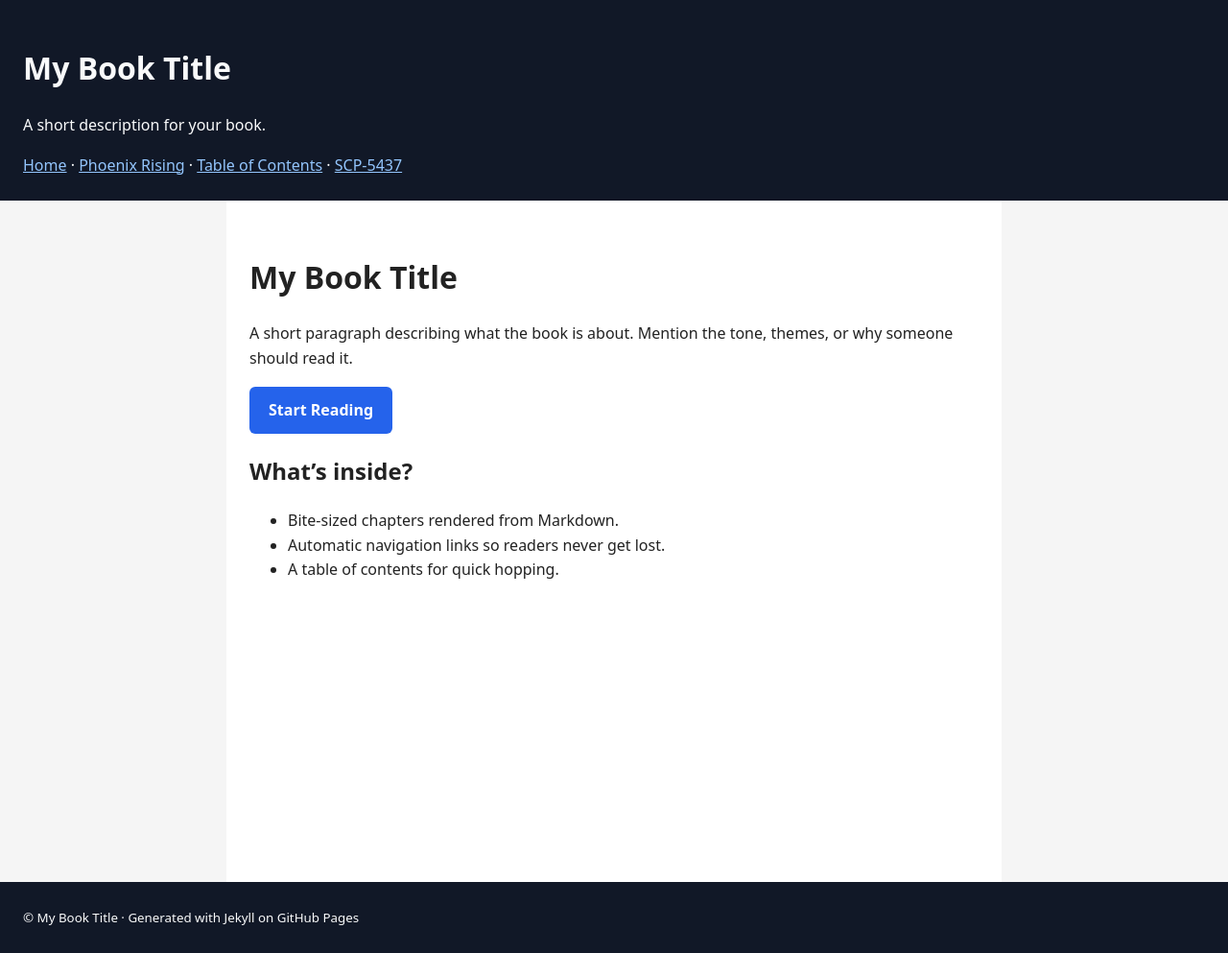
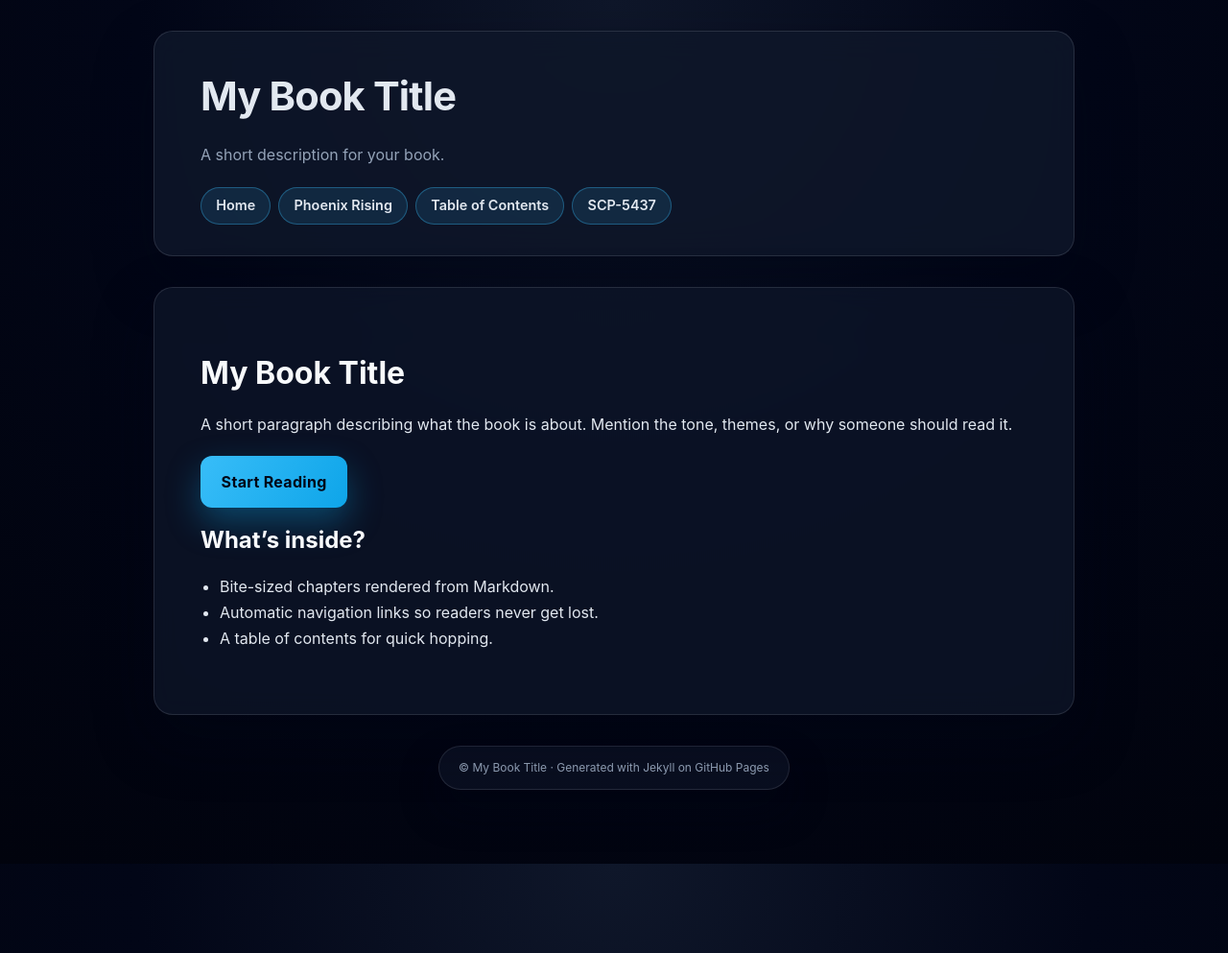
Before and after one commit to CosmicPhoenix171/Books, a Jekyll site: the page built from index.md, in a window 1280 px wide. Shown: the whole page at 96% size. Built offline with Jekyll 4.4.1, drawn with Linux system fonts in a browser that asks for light colours.

Commit message:
Enhance default layout with improved styling and responsive design adjustments

```diff
--- a/_layouts/default.html
+++ b/_layouts/default.html
@@ -5,36 +5,115 @@
     <meta name="viewport" content="width=device-width, initial-scale=1">
     <title>{{ page.title | default: site.title }}</title>
     <style>
+      :root {
+        --bg: #020617;
+        --surface: #0f172a;
+        --card: rgba(15, 23, 42, 0.85);
+        --text: #e2e8f0;
+        --muted: #94a3b8;
+        --accent: #38bdf8;
+        --accent-strong: #0ea5e9;
+        --border: rgba(226, 232, 240, 0.12);
+      }
+      * {
+        box-sizing: border-box;
+      }
       body {
-        font-family: system-ui, -apple-system, BlinkMacSystemFont, "Segoe UI", sans-serif;
+        font-family: "Inter", "Segoe UI", system-ui, -apple-system, BlinkMacSystemFont, sans-serif;
         margin: 0;
-        background: #f5f5f5;
-        color: #222;
-        line-height: 1.6;
+        min-height: 100vh;
+        background: radial-gradient(circle at top, #0f172a 0%, #020617 45%, #01030d 100%);
+        color: var(--text);
+        line-height: 1.7;
+        padding: 2rem 1rem;
+        display: flex;
+        flex-direction: column;
+        gap: 2rem;
       }
-      header, footer {
-        background: #111827;
-        color: #f9fafb;
-        padding: 1.5rem;
+      header,
+      main,
+      footer {
+        width: min(960px, 100%);
+        margin: 0 auto;
       }
-      header a, footer a {
-        color: #93c5fd;
+      header {
+        background: var(--card);
+        border: 1px solid var(--border);
+        border-radius: 1.25rem;
+        padding: 2rem clamp(1.5rem, 4vw, 3rem);
+        box-shadow: 0 25px 60px rgba(2, 6, 23, 0.45);
+        backdrop-filter: blur(16px);
+      }
+      header h1 {
+        margin: 0 0 0.75rem;
+        font-size: clamp(1.8rem, 4vw, 2.6rem);
+        letter-spacing: -0.02em;
+      }
+      header p {
+        margin: 0 0 1.25rem;
+        color: var(--muted);
+        max-width: 60ch;
+      }
+      nav {
+        display: flex;
+        flex-wrap: wrap;
+        gap: 0.5rem;
+      }
+      nav a {
+        text-decoration: none;
+        color: var(--text);
+        background: rgba(56, 189, 248, 0.12);
+        border: 1px solid rgba(56, 189, 248, 0.35);
+        padding: 0.4rem 0.95rem;
+        border-radius: 999px;
+        font-size: 0.9rem;
+        font-weight: 600;
+        transition: background 180ms ease, color 180ms ease, transform 180ms ease;
+      }
+      nav a:hover {
+        background: rgba(56, 189, 248, 0.3);
+        color: #f8fafc;
+        transform: translateY(-1px);
       }
       main {
-        max-width: 760px;
-        margin: 0 auto;
-        padding: 2rem 1.5rem 3rem;
-        background: #fff;
-        min-height: 70vh;
+        background: rgba(15, 23, 42, 0.72);
+        border: 1px solid var(--border);
+        border-radius: 1.25rem;
+        padding: clamp(1.5rem, 4vw, 3rem);
+        box-shadow: 0 25px 60px rgba(2, 6, 23, 0.35);
+        backdrop-filter: blur(12px);
+      }
+      main :is(h1, h2, h3, h4, h5, h6) {
+        color: #f8fafc;
+        line-height: 1.2;
+      }
+      main p {
+        margin-bottom: 1.15rem;
+      }
+      main a {
+        color: var(--accent);
+        font-weight: 600;
+      }
+      ul, ol {
+        padding-left: 1.25rem;
       }
       .btn-primary {
-        display: inline-block;
-        padding: 0.75rem 1.25rem;
-        background: #2563eb;
-        color: #fff;
+        display: inline-flex;
+        align-items: center;
+        gap: 0.4rem;
+        padding: 0.85rem 1.35rem;
+        background: linear-gradient(120deg, var(--accent), var(--accent-strong));
+        color: #020617;
         text-decoration: none;
-        border-radius: 0.375rem;
-        font-weight: 600;
+        border-radius: 0.75rem;
+        font-weight: 700;
+        letter-spacing: 0.02em;
+        box-shadow: 0 15px 35px rgba(14, 165, 233, 0.35);
+        transition: transform 180ms ease, box-shadow 180ms ease;
+      }
+      .btn-primary:hover {
+        transform: translateY(-1px) scale(1.01);
+        box-shadow: 0 25px 45px rgba(14, 165, 233, 0.45);
       }
       .chapter-nav {
         display: flex;
@@ -42,19 +121,50 @@
         gap: 1rem;
         margin-top: 3rem;
         padding-top: 1.5rem;
-        border-top: 1px solid #e5e7eb;
+        border-top: 1px solid var(--border);
       }
       .chapter-nav a {
-        color: #2563eb;
+        color: var(--accent);
         font-weight: 600;
         text-decoration: none;
+        padding: 0.4rem 0.9rem;
+        border-radius: 999px;
+        border: 1px solid rgba(56, 189, 248, 0.35);
+        background: rgba(56, 189, 248, 0.08);
       }
       .chapter-meta {
-        color: #6b7280;
+        color: var(--muted);
         text-transform: uppercase;
         letter-spacing: 0.1em;
-        font-size: 0.8rem;
-        margin-bottom: 0.5rem;
+        font-size: 0.82rem;
+        margin-bottom: 0.75rem;
+      }
+      footer {
+        color: var(--muted);
+        font-size: 0.9rem;
+        padding: 0 0.5rem 2rem;
+        text-align: center;
+      }
+      footer small {
+        display: inline-block;
+        padding: 0.75rem 1.25rem;
+        border-radius: 999px;
+        background: rgba(15, 23, 42, 0.6);
+        border: 1px solid var(--border);
+        box-shadow: 0 20px 40px rgba(2, 6, 23, 0.35);
+      }
+      @media (max-width: 640px) {
+        body {
+          padding: 1.25rem 0.75rem;
+        }
+        header,
+        main {
+          padding: 1.5rem;
+        }
+        .chapter-nav {
+          flex-direction: column;
+          align-items: flex-start;
+        }
       }
     </style>
   </head>
@@ -63,9 +173,9 @@
       <h1>{{ site.title }}</h1>
       <p>{{ site.description }}</p>
       <nav>
-        <a href="{{ '/' | relative_url }}">Home</a> ·
-        <a href="{{ '/phoenix-rising/' | relative_url }}">Phoenix Rising</a> ·
-        <a href="{{ '/table-of-contents/' | relative_url }}">Table of Contents</a> ·
+        <a href="{{ '/' | relative_url }}">Home</a>
+        <a href="{{ '/phoenix-rising/' | relative_url }}">Phoenix Rising</a>
+        <a href="{{ '/table-of-contents/' | relative_url }}">Table of Contents</a>
         <a href="{{ '/scp-5437/' | relative_url }}">SCP-5437</a>
       </nav>
     </header>
```
